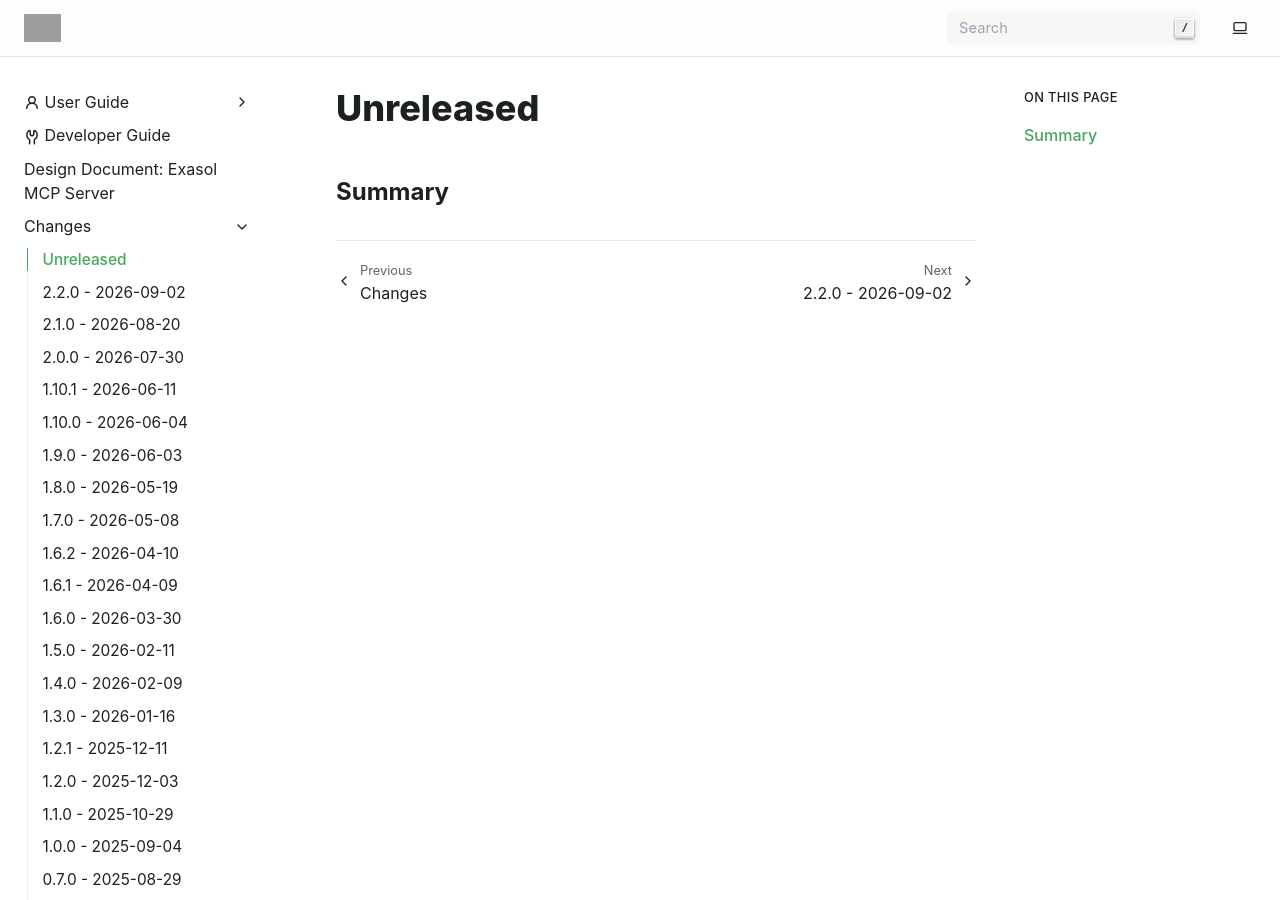
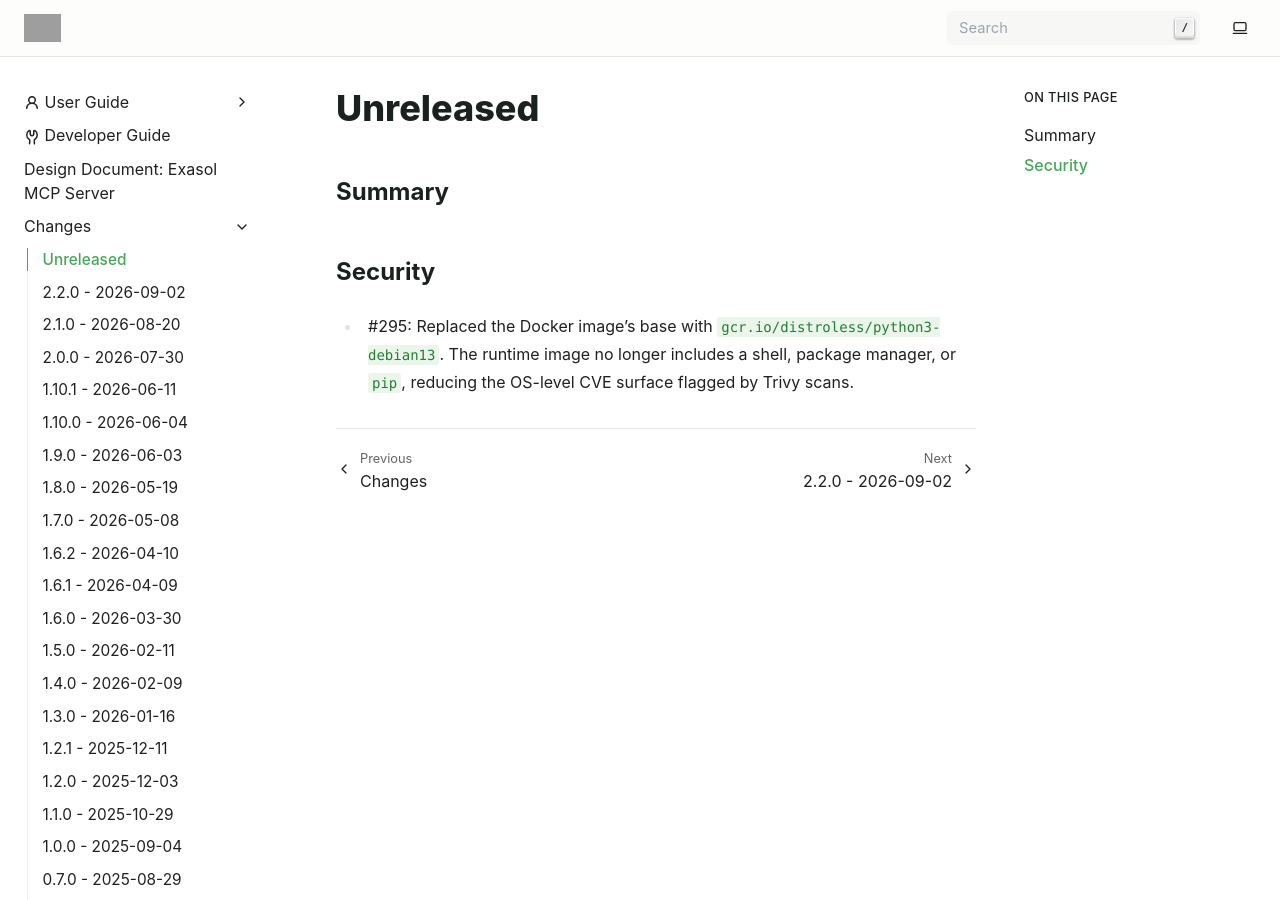
Before and after one commit to exasol/mcp-server, a Sphinx documentation site: the page built from doc/changes/unreleased.md, in a window 1280 px wide and 900 px high. Built offline with Sphinx 7.4.7, drawn with Linux system fonts in a browser that asks for light colours; grey boxes are pictures that could not be loaded.

Commit message:
#295: Replace Docker image base with distroless
Switches the runtime stage to gcr.io/distroless/python3-debian13:nonroot,
built from a python:3.13-slim-trixie venv. The final image no longer
ships a shell, package manager, or pip, shrinking the OS-level CVE
surface that recent Docker CVE-fix PRs had to chase. Also adds a
Dependabot docker-ecosystem watch, since distroless removes the
in-image apt-get upgrade patching path.

Co-Authored-By: Claude Sonnet 5 <noreply@anthropic.com>

```diff
--- a/doc/changes/unreleased.md
+++ b/doc/changes/unreleased.md
@@ -1,3 +1,9 @@
 # Unreleased
 
 ## Summary
+
+## Security
+
+* #295: Replaced the Docker image's base with `gcr.io/distroless/python3-debian13`.
+  The runtime image no longer includes a shell, package manager, or `pip`,
+  reducing the OS-level CVE surface flagged by Trivy scans.
--- a/doc/user_guide/deployment.rst
+++ b/doc/user_guide/deployment.rst
@@ -59,7 +59,7 @@ Now create and run the Docker container.
         -e EXA_AUTH_BASE_URL=my_mcp_server \
         -e EXA_MCP_SETTINGS=/app/settings.json \
         -v local_path_to_settings.json:/app/settings.json \
-        exadockerci4/exasol-mcp-server:latest
+        exasol/mcp-server:latest
         --port 4896
 
 In this example, the server is configured to use the generic OAuth Proxy provider.
```
Also changed, not shown: 2 other files.
